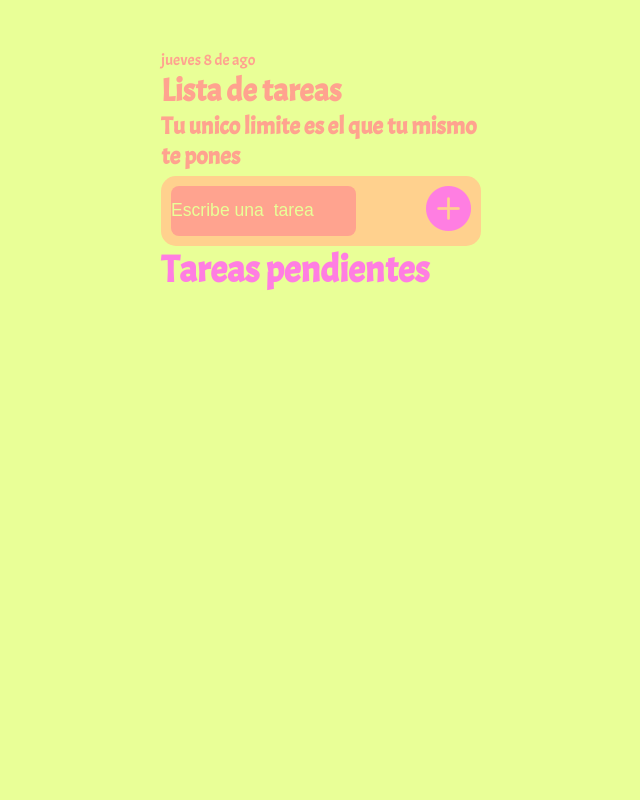
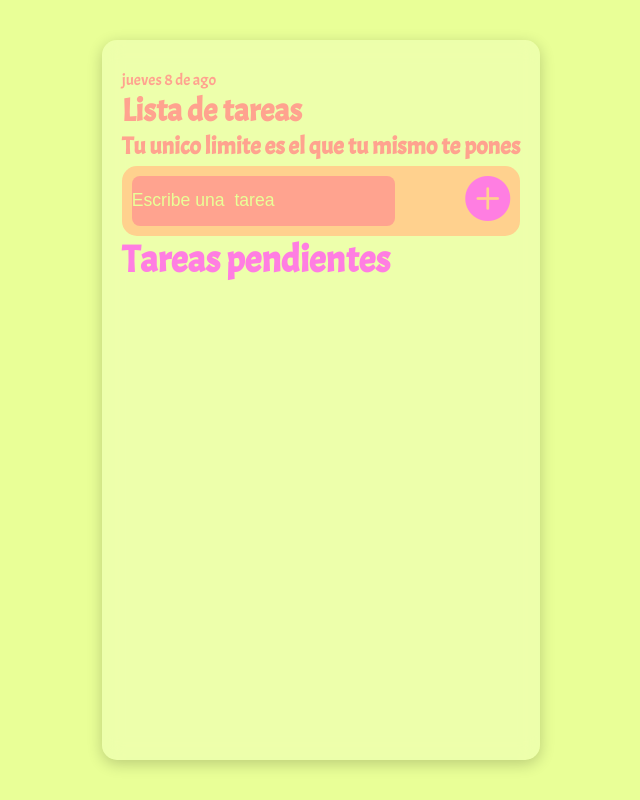
Before and after one commit to Vianey-70/ListaTarea, a plain HTML site: page index.html in a window 1280 px wide. Shown: the whole page, without its empty margins (319-959 px from the left). Drawn offline with nearby package versions, Linux system fonts and the light colour scheme.

Commit message:
Add files via upload

```diff
--- a/style.css
+++ b/style.css
@@ -12,6 +12,8 @@ box-sizing: border-box;
 }
 
 body{
+  margin: 0;
+  padding: 0;
     font-family: "Acme", sans-serif;
     font-weight: 400;
     font-style: normal;
@@ -26,10 +28,14 @@ justify-content: center;
 
 .contenedor{
 max-width: 80%;
-width: 400px;
-height: 600px;
-margin: 0 auto;
-padding: 40px;
+max-width: 600px;
+
+margin: 40px auto;
+padding: 20px;
+background-color: rgba(255,255,255,0.2);
+border-radius: 15px;
+box-shadow: 0 4px 15px rgba(0,0,0,0.2);
+backdrop-filter: blur(10px);
 
 }
 
```
